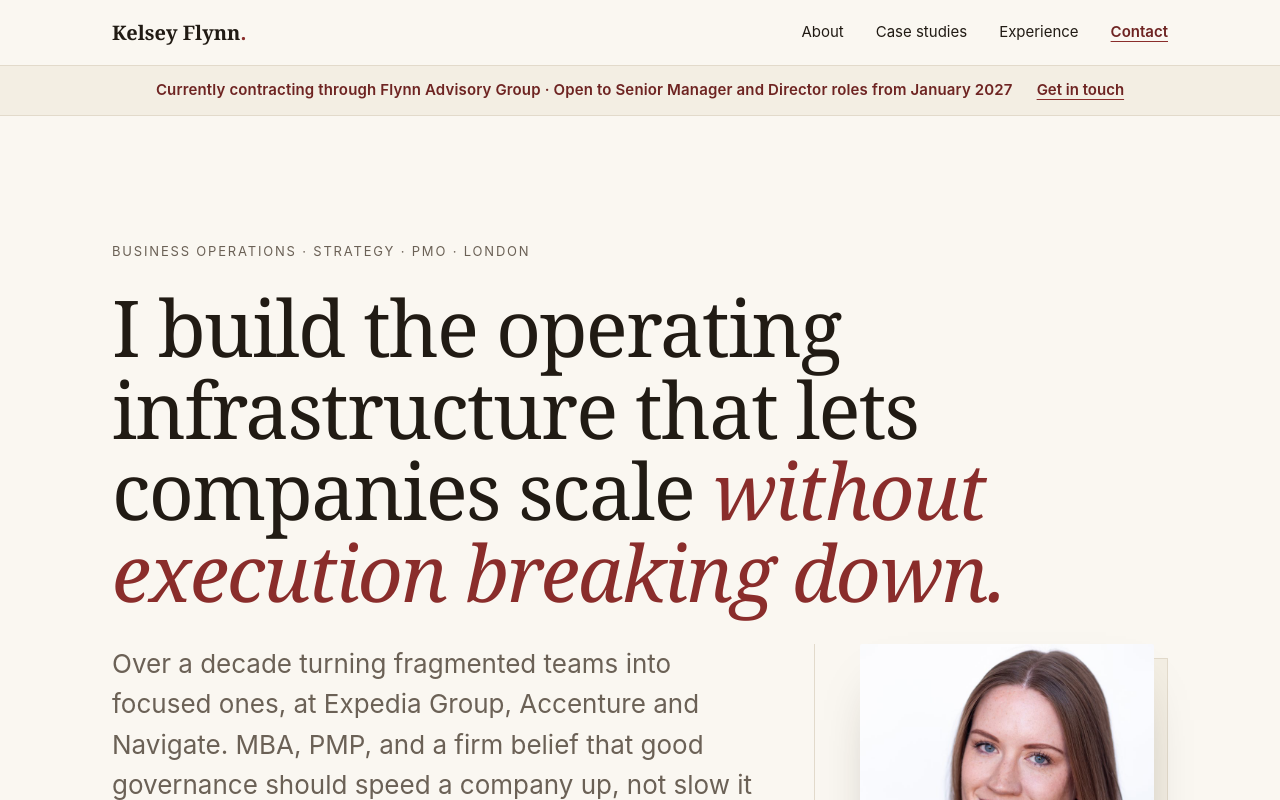
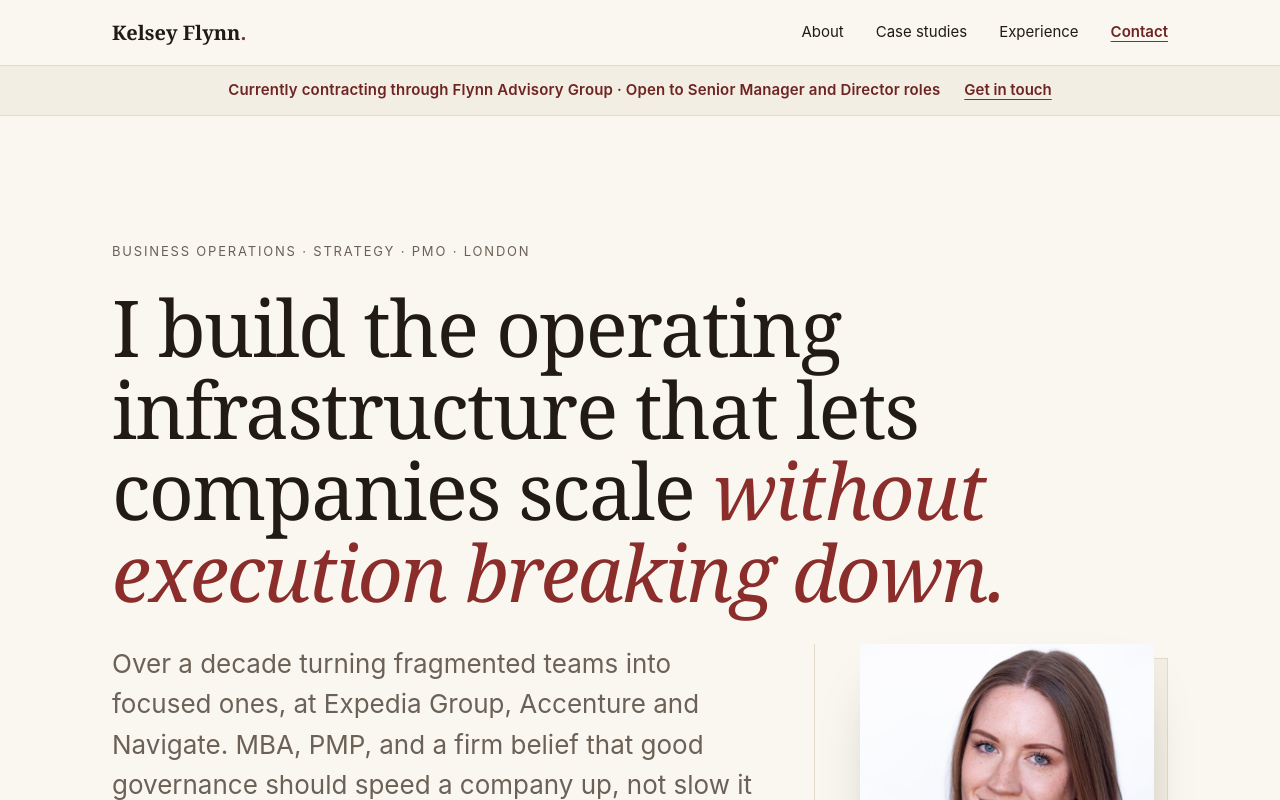
Before and after one commit to kelseyflynn/kelseyflynn.github.io, a Next.js app: page / in a window 1280 px wide. Shown: the top 800 px of the page. Built offline with nearby package versions, Linux system fonts and the light colour scheme.

Commit message:
Adjusted ribbon text

```diff
--- a/content/site.ts
+++ b/content/site.ts
@@ -14,7 +14,7 @@ export const site = {
 
   // Availability - shown in the hero so a recruiter sees it in the first five seconds.
   openTo:
-    "Currently contracting through Flynn Advisory Group · Open to Senior Manager and Director roles from January 2027",
+    "Currently contracting through Flynn Advisory Group · Open to Senior Manager and Director roles",
 
   // Hero
   headline: "I build the operating infrastructure that lets companies scale",
```
